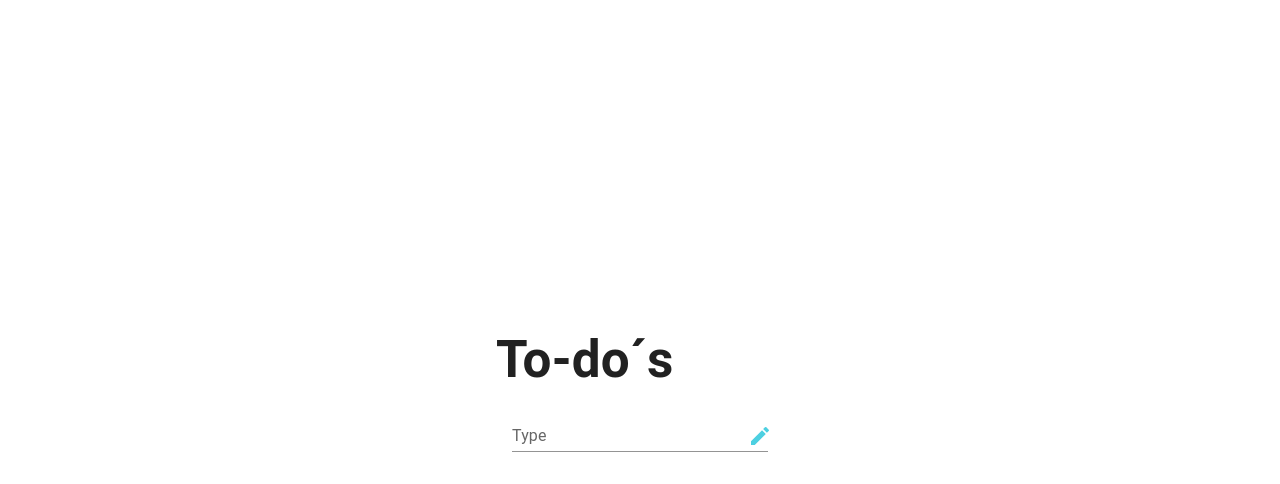
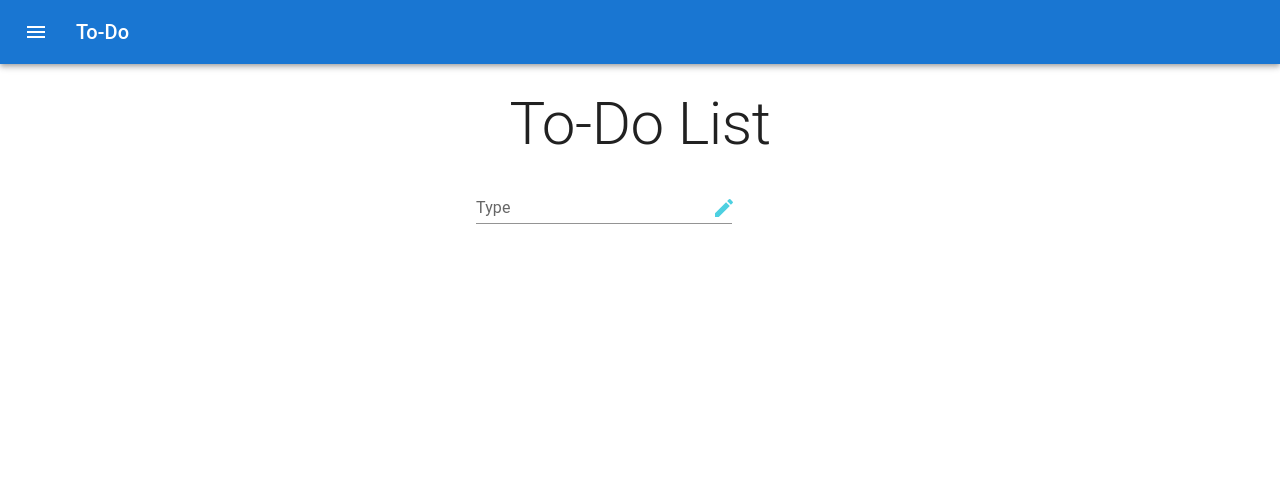
Before and after one commit to wichofly/pokemon_react, a React (Vite) app: page / in a window 1280 px wide. Shown: the top 484 px of the page. Built offline with nearby package versions, Linux system fonts and the light colour scheme.

Commit message:
feat: add Appbar

```diff
--- a/src/App.css
+++ b/src/App.css
@@ -1,11 +1,11 @@
-* {
+/* * {
   margin: 0;
   padding: 0;
   box-sizing: border-box;
   list-style: none;
-}
+} */
 
-:root {
+/* :root {
   font-family: Inter, system-ui, Avenir, Helvetica, Arial, sans-serif;
   line-height: 1.5;
   font-weight: 400;
@@ -19,34 +19,34 @@
   -webkit-font-smoothing: antialiased;
   -moz-osx-font-smoothing: grayscale;
   -webkit-text-size-adjust: 100%;
-}
+} */
 
-a {
+/* a {
   font-weight: 500;
   color: #646cff;
   text-decoration: inherit;
-}
+} */
 
-a:hover {
+/* a:hover {
   color: #535bf2;
-}
+} */
 
-body {
+/* body {
   margin: 0;
-  display: flex;
+  display: flex; */
   /* place-items: center; */
-  justify-content: center;
+  /* justify-content: center;
   align-items: center;
   min-width: 320px;
   min-height: 100vh;
-}
+} */
 
-h1 {
+/* h1 {
   font-size: 3.2em;
   line-height: 1.1;
-}
+} */
 
-button {
+/* button {
   border-radius: 8px;
   border: 1px solid #c8971a;
   padding: 0.6em 1.2em;
@@ -66,7 +66,7 @@
   &:active {
     opacity: 0.5;
   }
-}
+} */
 
 /* button:hover {
   border-color: #646cff;
@@ -77,7 +77,7 @@
   outline: 4px auto -webkit-focus-ring-color;
 } */
 
-@media (prefers-color-scheme: light) {
+/* @media (prefers-color-scheme: light) {
   :root {
     color: #213547;
     background-color: #ffffff;
@@ -90,7 +90,7 @@
   button {
     background-color: #f9f9f9;
   }
-}
+} */
 
 /* Pokemon
 --------------------------------- */
--- /dev/null
+++ b/src/components/10-Material-UI/Navbar.jsx
@@ -0,0 +1,29 @@
+import AppBar from '@mui/material/AppBar';
+import Box from '@mui/material/Box';
+import Toolbar from '@mui/material/Toolbar';
+import Typography from '@mui/material/Typography';
+import IconButton from '@mui/material/IconButton';
+import MenuIcon from '@mui/icons-material/Menu';
+
+export default function Navbar() {
+  return (
+    <Box sx={{ flexGrow: 1 }}>
+      <AppBar position="static">
+        <Toolbar>
+          <IconButton
+            size="large"
+            edge="start"
+            color="inherit"
+            aria-label="menu"
+            sx={{ mr: 2 }}
+          >
+            <MenuIcon />
+          </IconButton>
+          <Typography variant="h6" component="div" sx={{ flexGrow: 1 }}>
+            To-Do
+          </Typography>
+        </Toolbar>
+      </AppBar>
+    </Box>
+  );
+}
--- a/src/components/10-Material-UI/Todo.jsx
+++ b/src/components/10-Material-UI/Todo.jsx
@@ -1,11 +1,12 @@
 import CssBaseline from '@mui/material/CssBaseline';
 import TodoList from './TodoList';
+import Navbar from './Navbar';
 
 const Todo = () => {
   return (
     <div>
       <CssBaseline />
-      <h1>To-do´s</h1>
+      <Navbar />
       <TodoList />
     </div>
   );
--- a/src/components/10-Material-UI/TodoForm.jsx
+++ b/src/components/10-Material-UI/TodoForm.jsx
@@ -4,7 +4,6 @@
 import ListItem from '@mui/material/ListItem';
 import TextField from '@mui/material/TextField';
 import { cyan } from '@mui/material/colors';
-
 
 import { useState } from 'react';
 
@@ -35,7 +34,11 @@
             endAdornment: (
               <InputAdornment position="end">
                 <IconButton aria-label="create to-do" edge="end" type="submit">
-                  <Create sx={{ color: cyan[300] }} />
+                  <Create
+                    sx={{
+                      color: cyan[300],
+                    }}
+                  />
                 </IconButton>
               </InputAdornment>
             ),
--- a/src/components/10-Material-UI/TodoList.jsx
+++ b/src/components/10-Material-UI/TodoList.jsx
@@ -1,7 +1,8 @@
 import { useState, useEffect } from 'react';
 import { v4 as uuid } from 'uuid';
+import { Box, Typography } from '@mui/material';
+import List from '@mui/material/List';
 
-import List from '@mui/material/List';
 import TodoItem from './TodoItem';
 import TodoForm from './TodoForm';
 
@@ -49,7 +50,18 @@
   };
 
   return (
-    <>
+    <Box
+      sx={{
+        display: 'flex',
+        justifyContent: 'center',
+        alignItems: 'center',
+        flexDirection: 'column',
+        m: 3,
+      }}
+    >
+      <Typography variant="h2" component="h1" sx={{ flexGrow: 1 }}>
+        To-Do List
+      </Typography>
       <List sx={{ width: '100%', maxWidth: 360, bgcolor: 'background.paper' }}>
         {todos.map((todo) => (
           <TodoItem
@@ -61,7 +73,7 @@
         ))}
         <TodoForm addTodo={addTodo} />
       </List>
-    </>
+    </Box>
   );
 }
 
```
